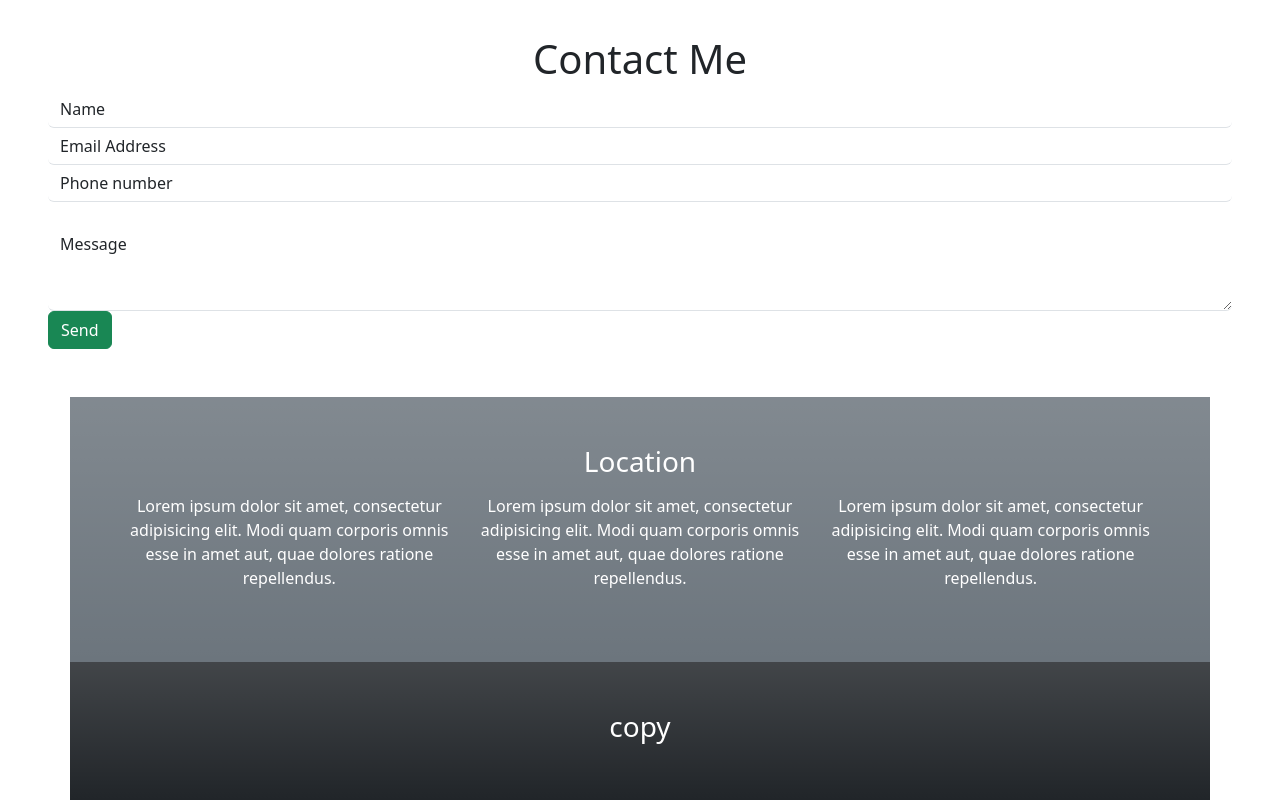
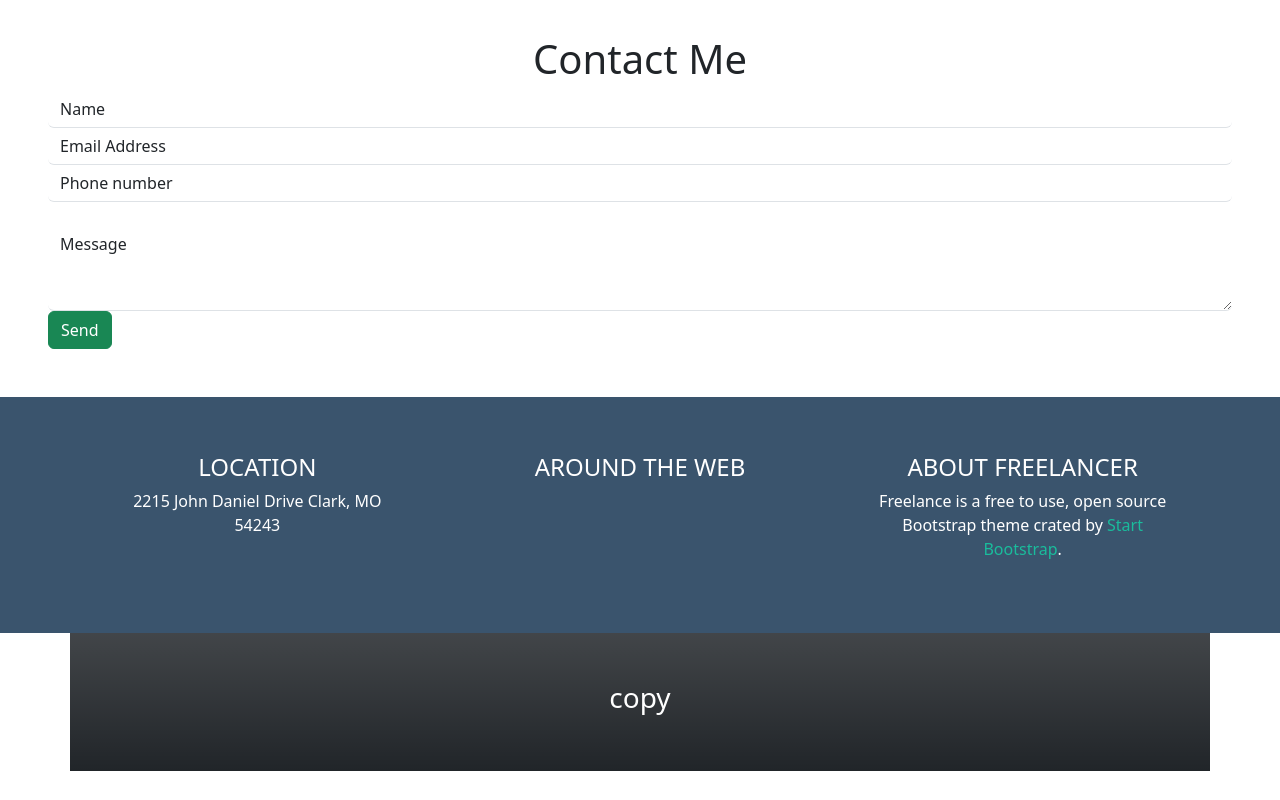
Before and after one commit to Andrearusso94/html-css-bootstrap-freelancer, a plain HTML site: page index.html in a window 1280 px wide. Shown: the part 1344-2144 px from the top of the page. After the commit the page ends 2115 px from the top, so only its background shows below. Drawn offline with nearby package versions, Linux system fonts and the light colour scheme.

Commit message:
add section contats/web

```diff
--- a/Assets/style.css
+++ b/Assets/style.css
@@ -16,13 +16,18 @@ img{
     --dark: rgba(8, 11, 18, 1);
     --light: rgba(255, 255, 255, 1);
 }
-
+.c_primary{
+    color: var(--primary);
+}
 .bg_secondary{
     background-color: var(--secondary);
 }
 .bg_primary{
     background-color: var(--primary);
 }
+.bg_secondary-soft{
+    background-color: var(--secondary-soft);
+}
 
 .avatar{
     width: 20%;
--- a/index.html
+++ b/index.html
@@ -125,18 +125,21 @@
 
     <!--contact-->
     <section class="contact">
-    <div class="contaier-sm container-md container-lg bg-secondary bg-gradient text-white text-center p-5">
-        <h3>Location</h3>
+    <div class="contaier-fluid  bg_secondary-soft text-white text-center p-5">
+
         <div class="container-sm container-md container-lg p-2">
             <div class="row">
                 <div class="col-lg-4 col-md-4 col-sm-12">
-                     <p>Lorem ipsum dolor sit amet, consectetur adipisicing elit. Modi quam corporis omnis esse in amet aut, quae dolores ratione repellendus.</p>
+                    <h4>LOCATION</h4>
+                     <p>2215 John Daniel Drive Clark, MO <br> 54243</p>
                 </div>
                 <div class="col-lg-4 col-md-4 col-sm-12">
-                    <p>Lorem ipsum dolor sit amet, consectetur adipisicing elit. Modi quam corporis omnis esse in amet aut, quae dolores ratione repellendus.</p>
+                    <h4>AROUND THE WEB</h4>
+
                </div>
                <div class="col-lg-4 col-md-4 col-sm-12">
-                <p>Lorem ipsum dolor sit amet, consectetur adipisicing elit. Modi quam corporis omnis esse in amet aut, quae dolores ratione repellendus.</p>
+                <h4>ABOUT FREELANCER</h4>
+                <p>Freelance is a free to use, open source Bootstrap theme crated by <span class="c_primary">Start <br> Bootstrap</span>.</p>
            </div>
 
             </div>
```
